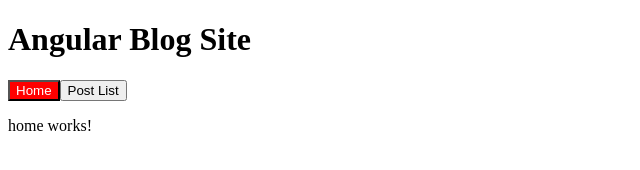
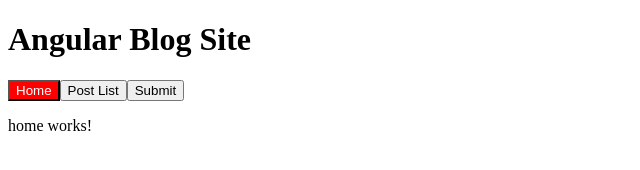
Before and after one commit to kskannandotwin/ang-routing, an Angular app: page / in a window 1280 px wide. Shown: the top 170 px of the page, without its empty margins (0-640 px from the left). Built offline with nearby package versions, Linux system fonts and the light colour scheme.

Commit message:
22.06.2023
completed

```diff
--- a/src/app/app.component.html
+++ b/src/app/app.component.html
@@ -2,5 +2,6 @@
 
 <button routerLink="/" routerLinkActive="active">Home</button>
 <button routerLink="/posts" routerLinkActive="active" [queryParams]="{ page: 1, orderBy: 'newest'  }">Post List</button>
+<button (click)="onSubmit()">Submit</button>
 
 <router-outlet></router-outlet>
--- a/src/app/app.component.ts
+++ b/src/app/app.component.ts
@@ -1,4 +1,5 @@
 import { Component } from '@angular/core';
+import { Router } from '@angular/router';
 import { Observable } from 'rxjs';
 
 @Component({
@@ -9,7 +10,7 @@
 export class AppComponent {
   title = 'ang-routing';
 
-  constructor() { }
+  constructor(private router: Router) { }
 
   ngOnInit() {
     const obsTest$ = new Observable(observer => {
@@ -35,4 +36,10 @@
     const returnData = obsTest();
     console.log(returnData);
   }
+
+  onSubmit() {
+    // this.router.navigate(['/posts']);
+    // this.router.navigate(['/post', 1, 'postTitle']);
+    this.router.navigate(['/posts'], { queryParams: { page: 1, order: 'newest'} });
+  }
 }
```
